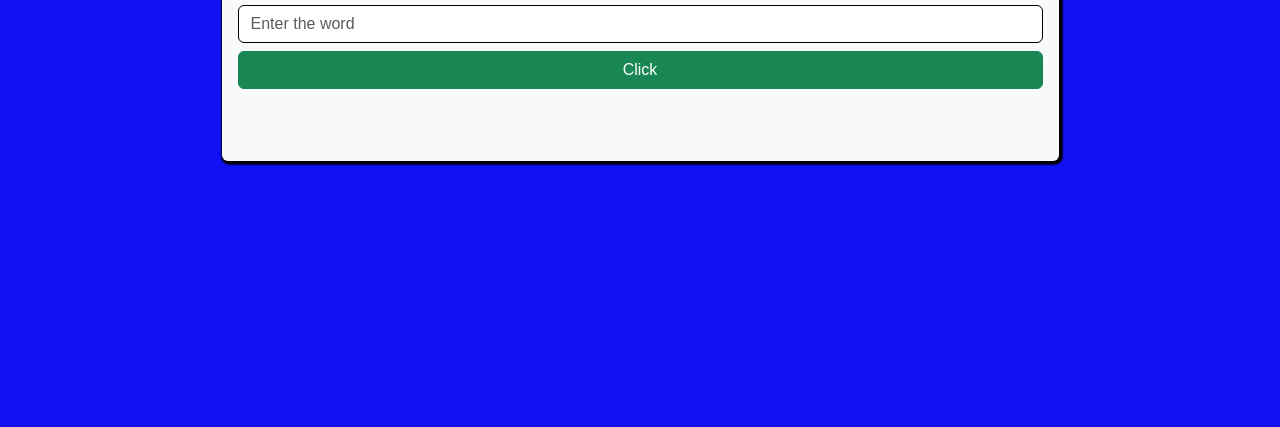
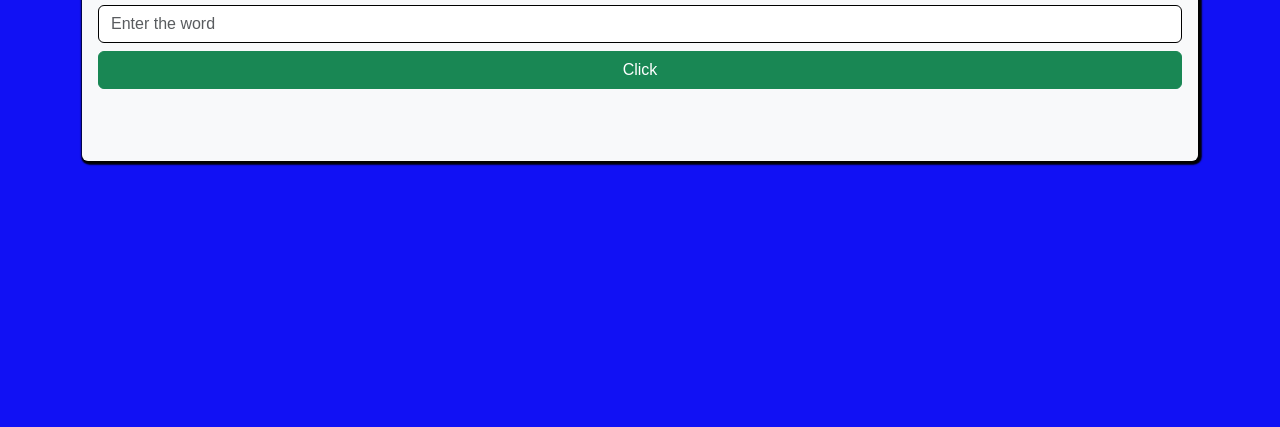
Before and after one commit to OB0213/Dictionary-App-using-fetch-Api-Javascript, a plain HTML site: page index.html in a window 1280 px wide. Shown: the part 373-800 px from the top of the page. Drawn offline with nearby package versions, Linux system fonts and the light colour scheme.

Commit message:
Second Commit

```diff
--- a/index.html
+++ b/index.html
@@ -12,7 +12,7 @@
 <body>
     <div class="mydatacontainer">
         <div class="container d-flex justify-content-center align-items-center w-100 h-100">
-            <div class="mydivdata w-75 w-md-50 px-3 py-3 bg-light rounded">
+            <div class="mydivdata w-100 w-md-75 w-lg-50 w-xxl-50 px-3 py-3 bg-light rounded">
             <h1 class="text-center pb-2">DICTIONARY APP</h1>
             <div class="mb-3">
                 <label for="wordData fwt-bold fs-3" class="form-label">Enter the word</label>
```
Also changed, not shown: app.js (+1 -15 lines).
